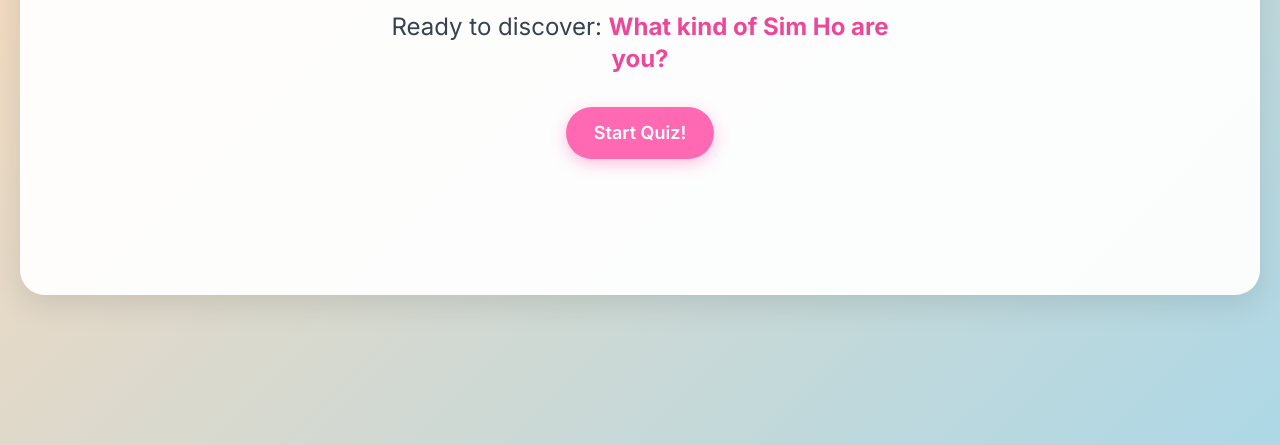
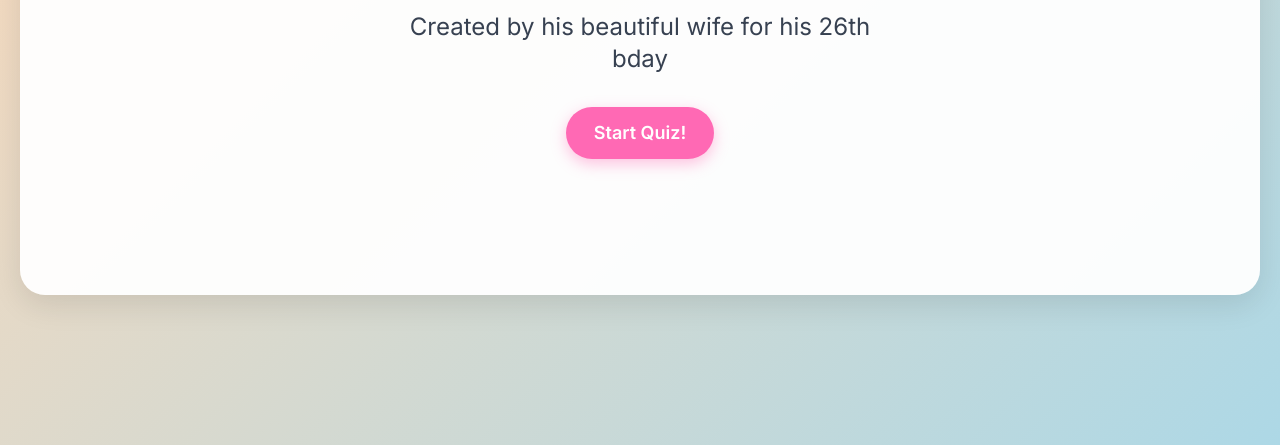
Before and after one commit to chickenjenders/happybday, a plain HTML site: page index.html in a window 1280 px wide. Shown: the part 355-800 px from the top of the page. Drawn offline with nearby package versions, Linux system fonts and the light colour scheme.

Commit message:
dif text

```diff
--- a/index.html
+++ b/index.html
@@ -1,5 +1,6 @@
 <!DOCTYPE html>
 <html lang="en">
+
 <head>
   <meta charset="UTF-8">
   <meta name="viewport" content="width=device-width, initial-scale=1.0">
@@ -11,12 +12,13 @@
   <!-- Custom CSS -->
   <link rel="stylesheet" href="style.css">
 </head>
+
 <body class="selection:bg-pink-200">
   <div id="app" class="container">
     <!-- Start Screen -->
     <div id="start-screen" class="flex flex-col items-center justify-center space-y-8">
-            <h1 class="text-4xl md:text-5xl font-extrabold text-pink-600 leading-tight">Happy Birthday, Sim Ho!</h1>
-            <p class="text-xl md:text-2xl text-gray-700 max-w-lg">Ready to discover: <span class="font-bold text-pink-500">What kind of Sim Ho are you?</span></p>
+      <h1 class="text-4xl md:text-5xl font-extrabold text-pink-600 leading-tight">What Sim Ho Are You?</h1>
+      <p class="text-xl md:text-2xl text-gray-700 max-w-lg">Created by his beautiful wife for his 26th bday</p>
       <button id="start-quiz-btn" class="btn text-lg">
         Start Quiz!
       </button>
@@ -40,7 +42,8 @@
       <h3 id="result-title" class="text-4xl md:text-5xl font-extrabold text-purple-700 leading-tight text-center"></h3>
       <p id="result-description" class="text-lg md:text-xl text-gray-700 max-w-xl text-center"></p>
       <div class="border-t-2 border-pink-300 w-2/3 my-6"></div>
-            <p id="birthday-message" class="text-xl md:text-2xl text-gray-800 font-medium leading-relaxed max-w-2xl text-center">
+      <p id="birthday-message"
+        class="text-xl md:text-2xl text-gray-800 font-medium leading-relaxed max-w-2xl text-center">
         <!-- Birthday message will be injected here -->
       </p>
       <button id="retake-quiz-btn" class="btn text-lg mt-8">
@@ -57,4 +60,5 @@
   <!-- Link your JavaScript file -->
   <script src="script.js"></script>
 </body>
+
 </html>
--- a/script.js
+++ b/script.js
@@ -22,14 +22,14 @@
 
   // Define all Sim Ho archetypes and their full descriptions
   const simHoArchetypes = {
-                'Coder God': 'You possess a divine ability to wrangle code, debugging with the precision of a surgeon and optimizing like a deity. Your mind is a beautifully organized circuit board, always seeking the most elegant solution.',
-                'Hiker/Adventurist': 'The call of the wild is your true siren song! You thrive on pushing limits, exploring new trails, and finding beauty in every challenge the great outdoors presents.',
-                'Lazy': 'Ah, the connoisseur of comfort! Your superpower is finding the most efficient path to maximum relaxation. Whether it\'s a cozy couch or a perfectly timed nap, you\'ve mastered the art of doing nothing.',
-                'Cat Dad': 'Your heart beats in purrs and meows. You\'re the ultimate feline enthusiast, providing endless cuddles, strategic treat distribution, and an unwavering devotion to your furry overlords.',
-                'Holiday Edition': 'You\'re the rare, limited-edition Sim Ho, full of unique quirks and endearing eccentricities. You march to the beat of your own drum, often finding joy in the most specific, wonderfully "you" interests.',
-                'Bird Watcher': 'With an eagle eye and a patient spirit, you\'re always tuned into the subtle melodies of nature. Your keen observation skills make you a master of spotting feathered friends in their natural habitat.',
-                'Bald': 'This era defined you with discipline, focus, and a sleek, no-nonsense look. You embraced a transformative phase with strength and resilience, emerging sharper and more determined.',
-                'Baby': 'A throwback to your youthful charm! This Sim Ho is full of boundless energy, endearing awkwardness, and the pure, unadulterated excitement of new discoveries. You were, and still are, adorable!'
+    'Coder God': 'You possess a divine ability to wrangle code, debugging with the precision of a surgeon and optimizing like a deity. Your mind is a beautifully organized circuit board, always seeking the most elegant solution. It is still undetermined if you are in fact AI.',
+    'Hiker/Adventurist': 'Okaaay, he loves nature or whatever! You enjoy discovering new things, seeing pretty places, and not sitting still!',
+    'Lazy': 'While a rare sight, the Lazy Sim Ho can occassionally be caught doing absolutely nothing. You enjoy the stressless activity of not having anything to do, and I respect that. It\'s okay to just chill sometimes.',
+    'Cat Dad': 'A cat lover who is also loved by cats. You love those dumb little rats and find your real call to nurture by being a cat parent. No one is surprised to see a little kitty by your side at any given time.',
+    'Holiday Edition': 'You\'re the rare, limited-edition Sim Ho, full of unique quirks and endearing eccentricities. Congratulations, you have unlocked the secret rare so keep being your unique little self',
+    'Bird Watcher': 'No one knows why you like these things, but you sure do. You move without thought and will probably get attacked by a goose one day. We can\'t fault you for a silly quirk, or the even sillier pictures you take',
+    'Bald': 'You\'re in a rough era, and that\'s okay! It may seem like nothing\'s going for you right now, but it will change! Your hair doesn\'t loook THAT bad, I swear!',
+    'Baby': 'A baby Sim Ho is a sweet and naive Sim Ho. You probably have a lot to figure out, or are like under the age of 22. Either way, you are a huge cutie!!!'
   };
 
   // Quiz Questions and their scoring logic
@@ -108,7 +108,7 @@
   ];
 
   // Placeholder for your personalized birthday message
-            const birthdayMessage = "Happy Birthday, my amazing husband! I hope this little quiz made you smile as much as you make me smile every day. You're truly one-of-a-kind, and I cherish every version of you. I love you more than words can say!";
+  const birthdayMessage = "happy bday to my cutie husband. I thought this was funnier than sending you a card or something. ultimately, i love every version of you. see ya soon";
 
   // Function to initialize scores
   function initializeScores() {
```
Lines whose indentation alone changed are shown as unchanged.
